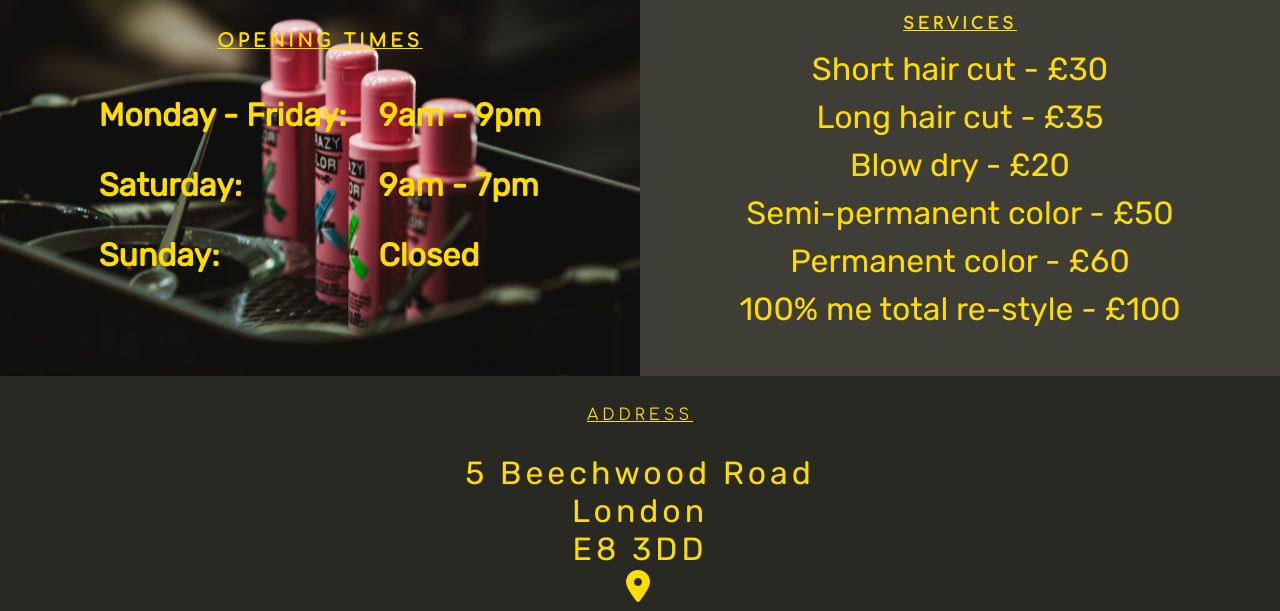
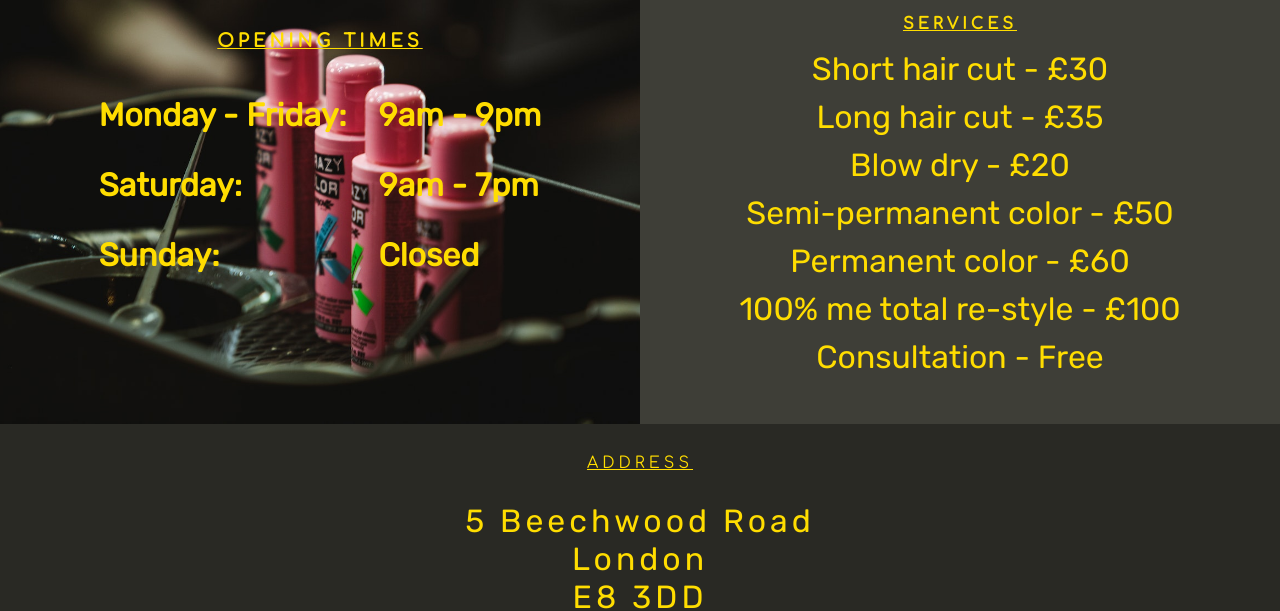
Before and after one commit to emmygood/identity, a plain HTML site: page index.html in a window 1280 px wide. Shown: the part 1195-1806 px from the top of the page. Drawn offline with Linux system fonts and the light colour scheme.

Commit message:
Add the intro for the readme

```diff
--- a/index.html
+++ b/index.html
@@ -130,6 +130,7 @@
             <h3>Semi-permanent color - £50</h3>
             <h3>Permanent color - £60</h3>
             <h3>100% me total re-style - £100</h3>
+            <h3>Consultation - Free</h3>
 
 
 
```
Also changed, not shown: documentation/mockup.png (added), 1 other file.
